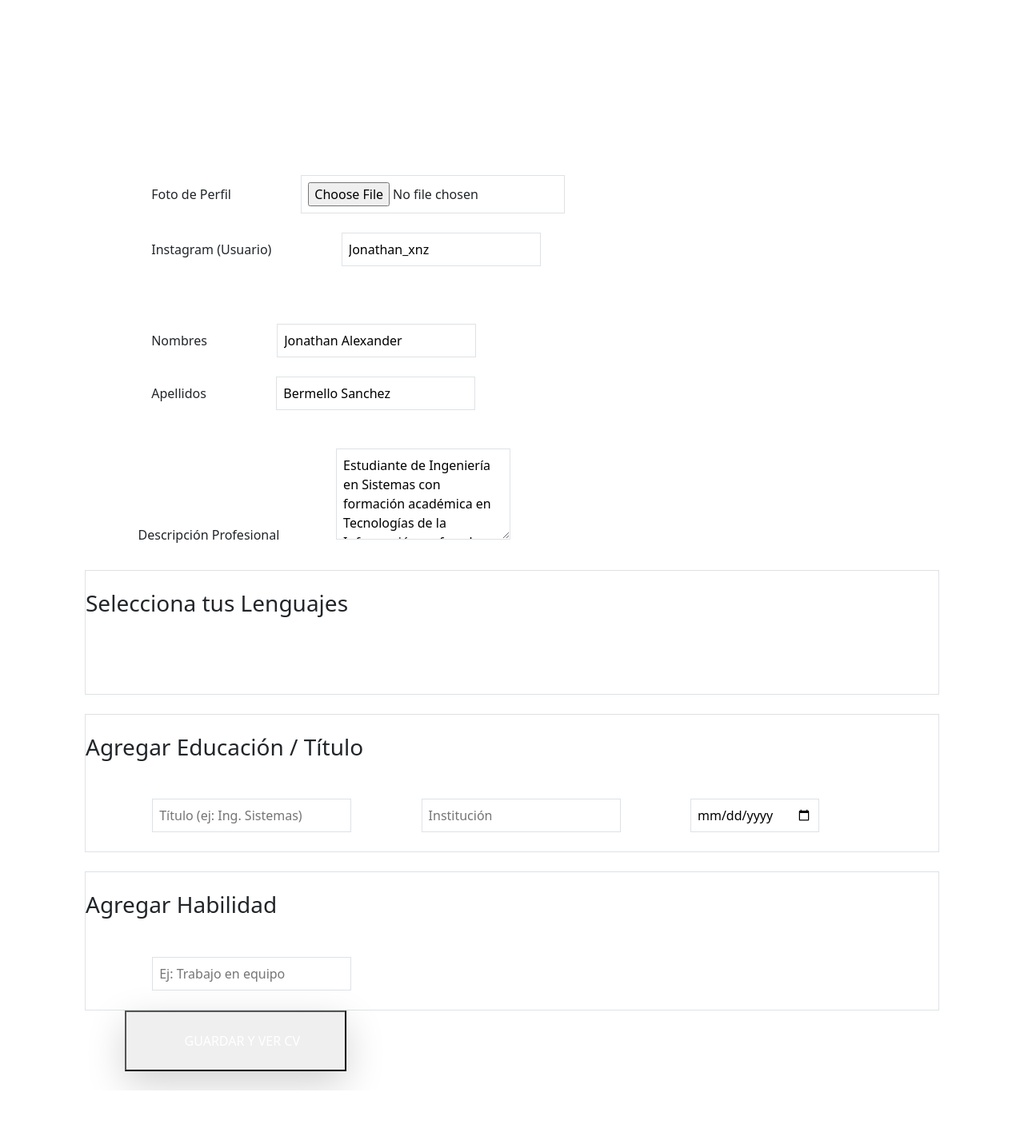
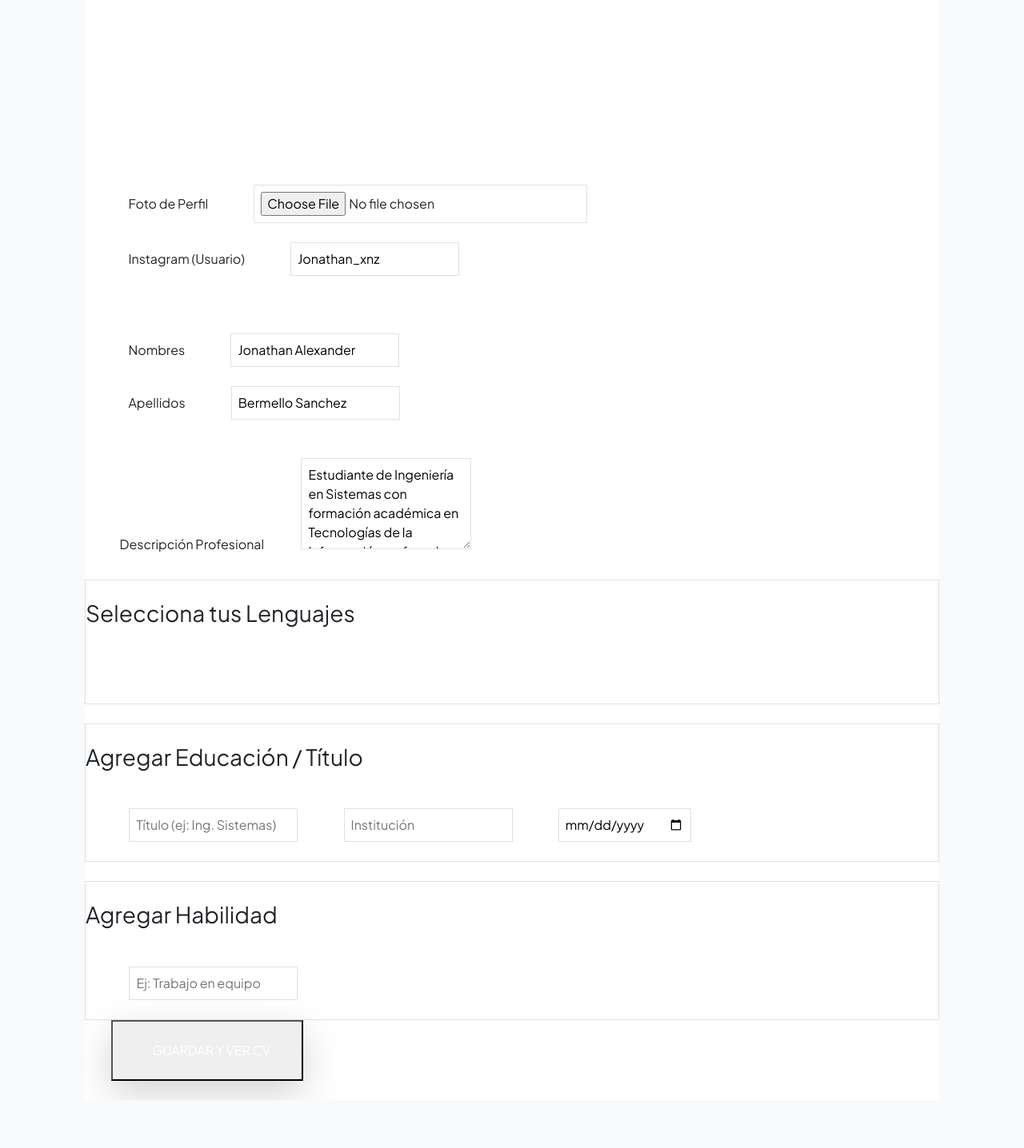
Before and after one commit to JABS34/hojadevida, a Django app: page /dashboard/ in a window 1280 px wide. Shown: the part 117-1553 px from the top of the page at 80% size. Before the commit the page ends 1481 px from the top, so only its background shows below. Run offline with Django 5.2, Linux system fonts and the light colour scheme; a user stored in the database is signed in; data comes from the database, SQL or seed files in the repository.

Commit message:
Update base.html

```diff
--- a/tasks/templates/base.html
+++ b/tasks/templates/base.html
@@ -1,4 +1,3 @@
-
 <!DOCTYPE html>
 <html lang="es">
 <head>
@@ -7,31 +6,26 @@
     <meta name="viewport" content="width=device-width, initial-scale=1.0">
     <title>Django Portfolio</title>
 
-    <link href="https://cdn.jsdelivr.net/npm/bootstrap@5.3.0/dist/css/bootstrap.min.css"
-          rel="stylesheet"
-          crossorigin="anonymous">
+    <link href="https://fonts.googleapis.com/css2?family=Plus+Jakarta+Sans:wght@400;600;800&display=swap" rel="stylesheet">
+    <link rel="stylesheet" href="https://cdnjs.cloudflare.com/ajax/libs/animate.css/4.1.1/animate.min.css"/>
+    <link rel="stylesheet" href="https://cdnjs.cloudflare.com/ajax/libs/font-awesome/6.0.0/css/all.min.css">
+    <link href="https://cdn.jsdelivr.net/npm/bootstrap@5.3.0/dist/css/bootstrap.min.css" rel="stylesheet">
 
     <style>
         body {
-            background-color: #ffffff;
-            margin: 0;
-            padding: 0;
+            font-family: 'Plus Jakarta Sans', sans-serif;
+            background-color: #f8fafc;
+            margin: 0; padding: 0;
         }
-        /* Espaciado superior para que el contenido no quede pegado al borde del navegador */
-        main {
-            padding-top: 30px;
-            padding-bottom: 30px;
-        }
+        main { padding-top: 30px; padding-bottom: 30px; }
+        .animate-fade-in { animation: fadeIn 0.5s ease-in; }
+        @keyframes fadeIn { from { opacity: 0; } to { opacity: 1; } }
     </style>
 </head>
 <body>
-
-    <main class="container">
-        {% block content %}
-        {% endblock %}
+    <main class="container animate-fade-in">
+        {% block content %}{% endblock %}
     </main>
-
     <script src="https://cdn.jsdelivr.net/npm/bootstrap@5.3.0/dist/js/bootstrap.bundle.min.js"></script>
-
 </body>
 </html>
```
Lines whose indentation alone changed are shown as unchanged.
